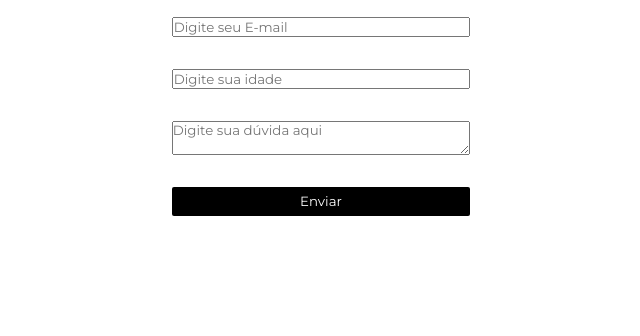
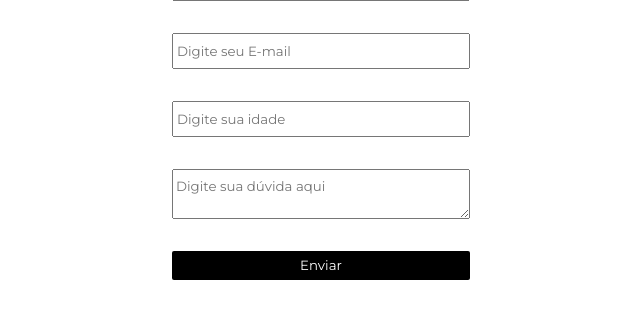
Before and after one commit to edusabi/projetoFculWeb, a PHP site: page /about.php in a window 1280 px wide. Shown: the part 1120-1456 px from the top of the page, without its empty margins (319-959 px from the left). Before the commit the page ends 1336 px from the top, so only its background shows below. Run offline with PHP 8.4, Linux system fonts and the light colour scheme.

Commit message:
edit about form

```diff
--- a/public/css/about.css
+++ b/public/css/about.css
@@ -47,6 +47,12 @@ body{
     flex-direction: column;
 }
 
+#formSubmit input,textarea{
+    outline: none;
+    padding: .5rem .2rem ;
+}
+
+
 .diForm form{
     margin-top: 1rem;
     display: flex;
```
